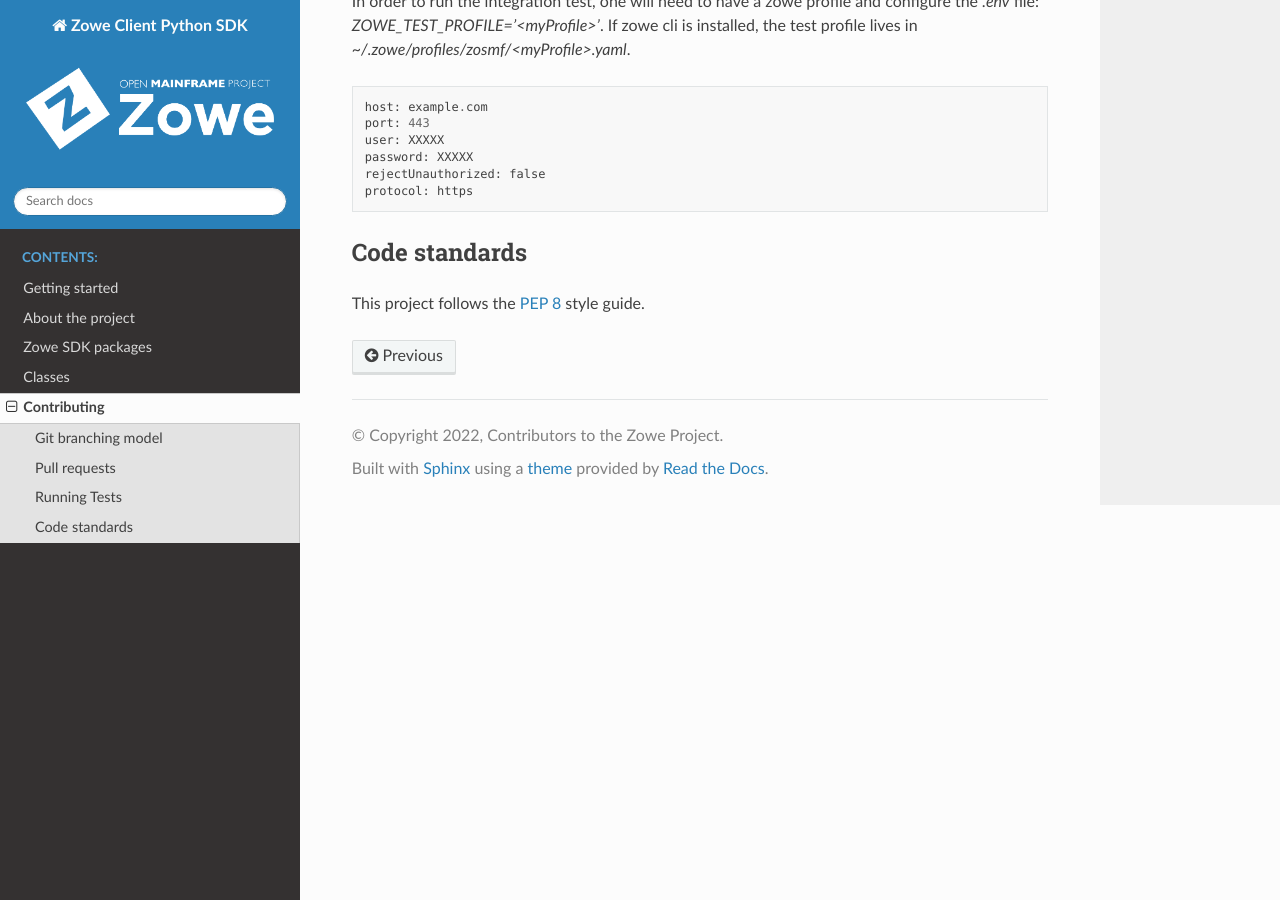
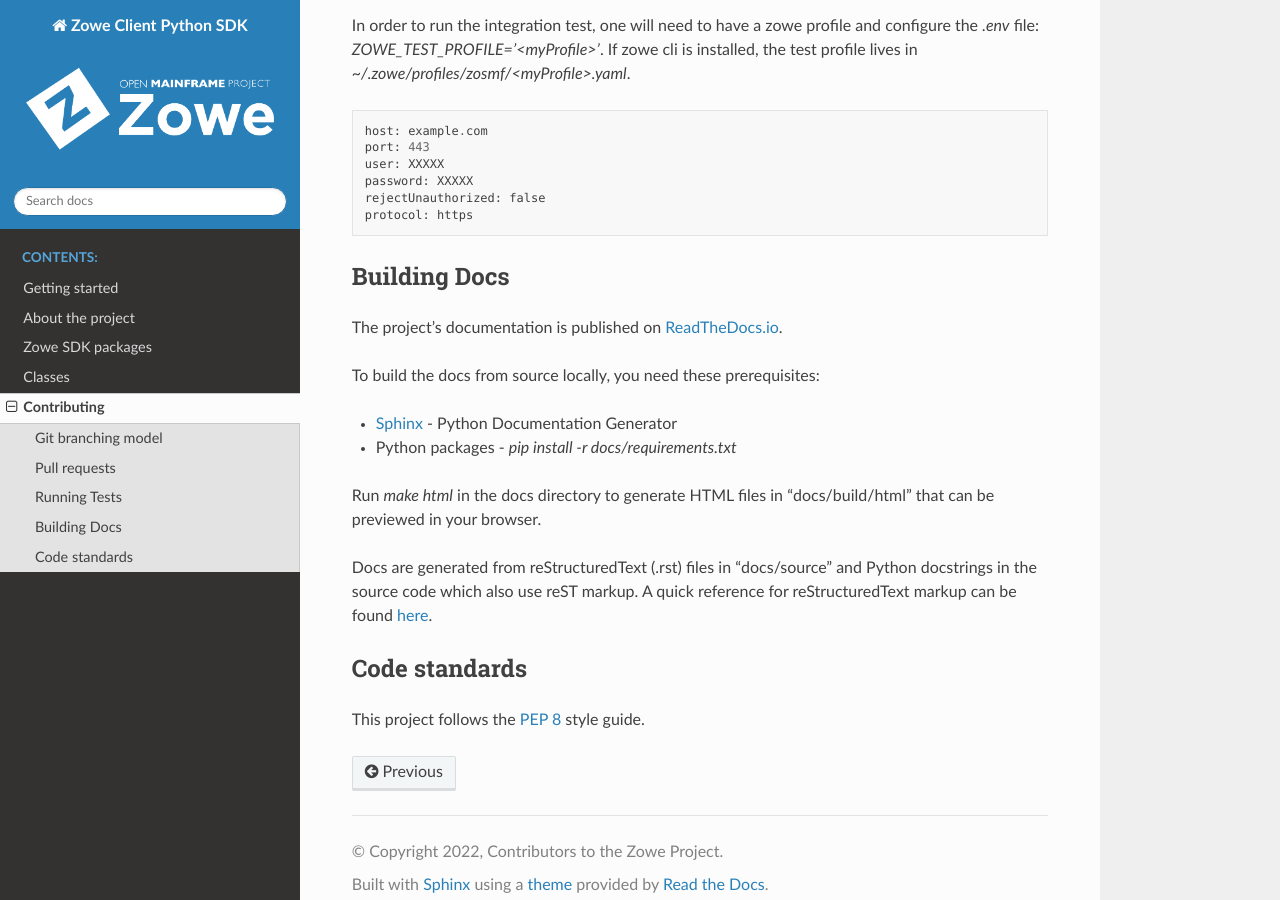
Before and after one commit to zowe/zowe-client-python-sdk, a Sphinx documentation site: the page built from docs/source/contributing/contributing.rst, in a window 1280 px wide and 900 px high, scrolled down 981 px. Built offline with Sphinx 7.4.7 and the Read the Docs theme 2.0.0, drawn with Linux system fonts in a browser that asks for light colours; pages that are not in the unit, such as notebooks, are missing from menus.

Commit message:
Add Building Docs section to CONTRIBUTING.md
Signed-off-by: Timothy Johnson <timothy.johnson@broadcom.com>

```diff
--- a/docs/source/contributing/contributing.rst
+++ b/docs/source/contributing/contributing.rst
@@ -8,6 +8,7 @@
 * :ref:`git-branch`
 * :ref:`pull-requests`
 * :ref:`running-tests`
+* :ref:`building-docs`
 * :ref:`code-standards`
 
 .. _git-branch:
@@ -52,6 +53,22 @@
   rejectUnauthorized: false
   protocol: https
 
+.. _building-docs:
+
+Building Docs
+-------------
+
+The project's documentation is published on `ReadTheDocs.io <https://zowe-client-python-sdk.readthedocs.io/>`_.
+
+To build the docs from source locally, you need these prerequisites:
+
+* `Sphinx <https://www.sphinx-doc.org/en/master/usage/installation.html>`_ - Python Documentation Generator
+* Python packages - `pip install -r docs/requirements.txt`
+
+Run `make html` in the docs directory to generate HTML files in "docs/build/html" that can be previewed in your browser.
+
+Docs are generated from reStructuredText (.rst) files in "docs/source" and Python docstrings in the source code which also use reST markup. A quick reference for reStructuredText markup can be found `here <https://docutils.sourceforge.io/docs/user/rst/quickref.html>`_.
+
 .. _code-standards:
 
 Code standards
```
Also changed, not shown: CONTRIBUTING.md (+17 -1 lines).
